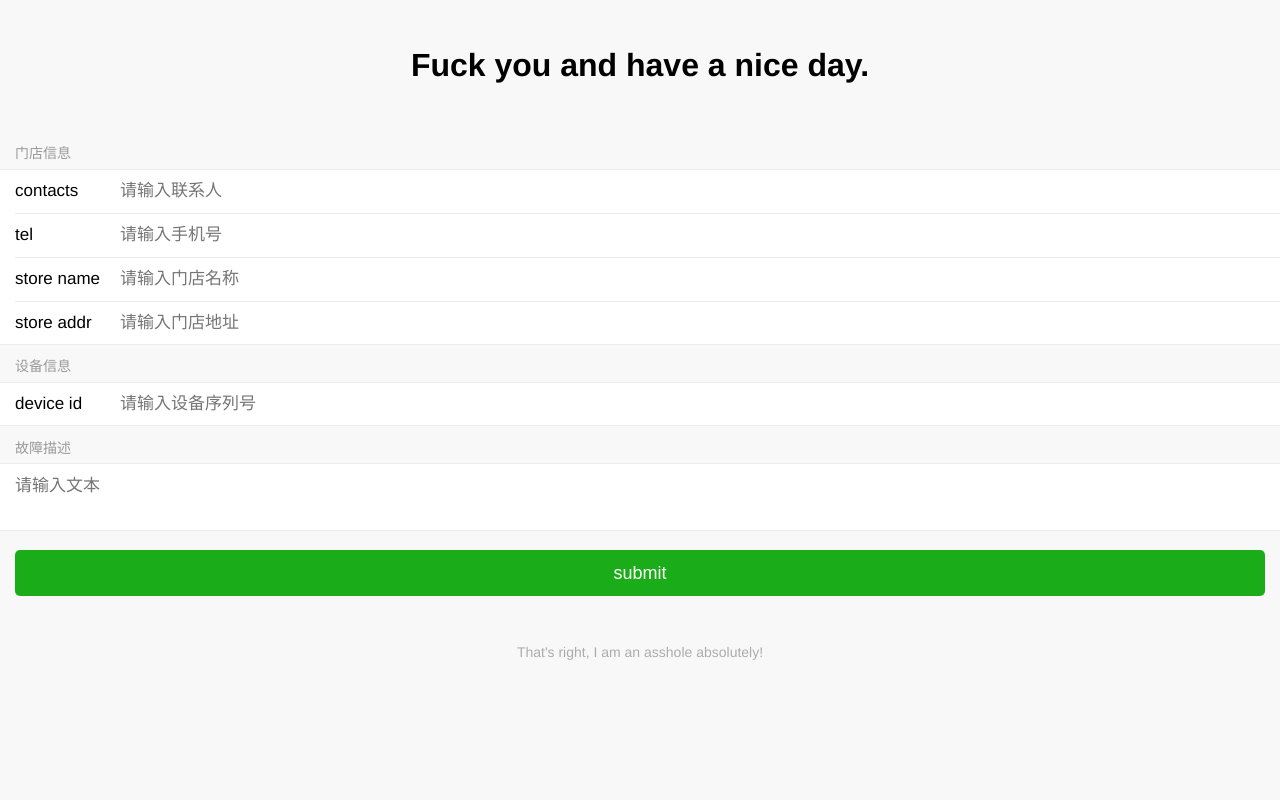
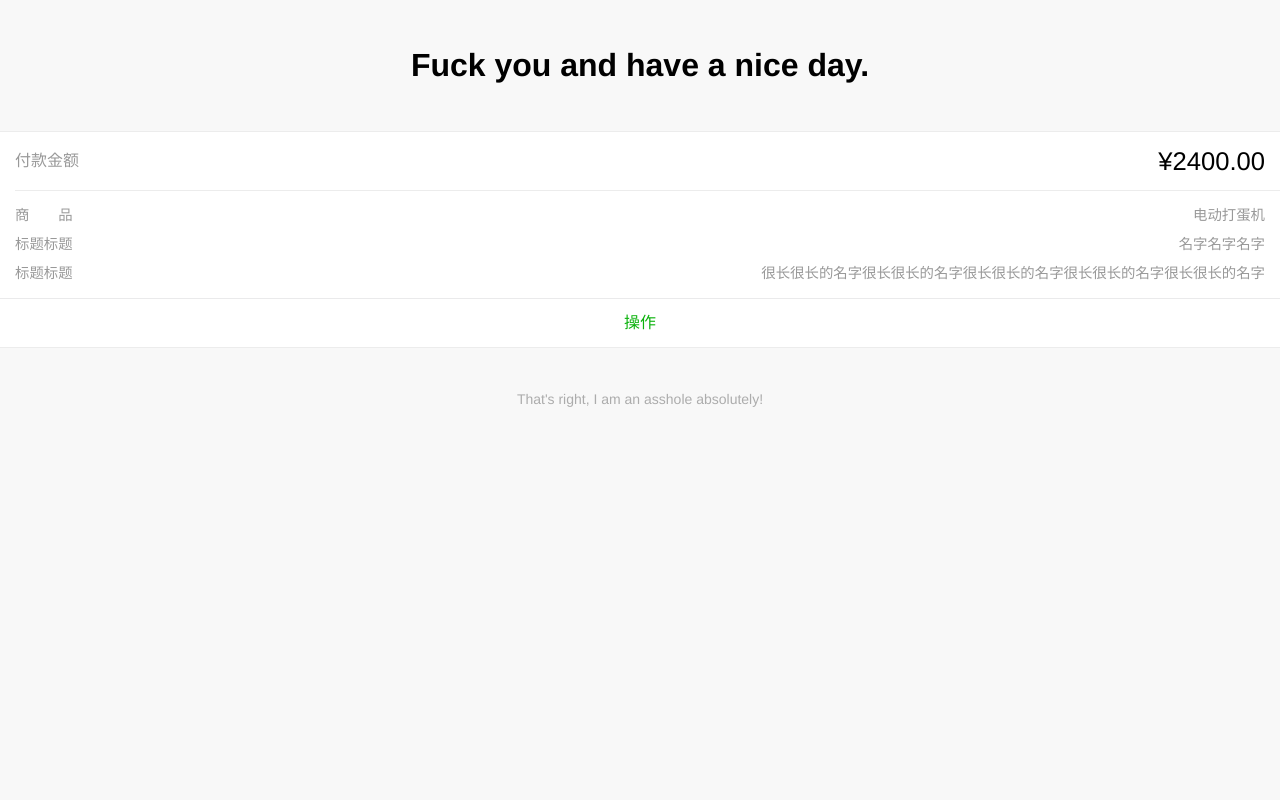
Before and after one commit to skiphuang919/zombie_zone, a Flask app: template app/templates/index.html in a window 1280 px wide. Run offline with Flask 2, Linux system fonts and the light colour scheme; the template is opened without the code that fills it: values that come from a table or form of the project are taken from there, others are empty; some libraries are stand-ins or nearby versions.

Commit message:
add index page

```diff
--- a/app/main/view.py
+++ b/app/main/view.py
@@ -6,7 +6,7 @@ from ..lib import user
 
 @main.route('/', methods=['GET', 'POST'])
 def index():
-    pass
+    return render_template('index.html')
 
 
 @main.route('/order', methods=['GET', 'POST'])
@@ -20,4 +20,4 @@ def order():
             form_error = form.errors.items()[0]
             f_error = form_error[1][0]
             flash(f_error)
-    return render_template('index.html', form=form)
+    return render_template('order.html', form=form)
--- a/app/templates/index.html
+++ b/app/templates/index.html
@@ -1,64 +1,28 @@
 {% extends "base.html" %}
 {% block page_content %}
-    <form method="post">
-        {{ form.hidden_tag()  }}
-        <div class="weui-cells__title">门店信息</div>
-        <div class="weui-cells weui-cells_form">
-            <div class="weui-cell">
-                <div class="weui-cell__hd">
-                    {{ form.contacts.label(class="weui-label") }}
-                </div>
-                <div class="weui-cell__bd">
-                    {{ form.contacts(class="weui-input" ,placeholder="请输入联系人") }}
-                </div>
-            </div>
-            <div class="weui-cell">
-                <div class="weui-cell__hd">
-                    {{ form.tel.label(class="weui-label") }}
-                </div>
-                <div class="weui-cell__bd">
-                    {{ form.tel(class="weui-input" ,placeholder="请输入手机号") }}
-                </div>
-            </div>
-            <div class="weui-cell">
-                <div class="weui-cell__hd">
-                    {{ form.store_name.label(class="weui-label") }}
-                </div>
-                <div class="weui-cell__bd">
-                    {{ form.store_name(class="weui-input" ,placeholder="请输入门店名称") }}
-                </div>
-            </div>
-            <div class="weui-cell">
-                <div class="weui-cell__hd">
-                    {{ form.store_addr.label(class="weui-label") }}
-                </div>
-                <div class="weui-cell__bd">
-                    {{ form.store_addr(class="weui-input" ,placeholder="请输入门店地址") }}
-                </div>
+    <div class="weui-form-preview">
+        <div class="weui-form-preview__hd">
+            <div class="weui-form-preview__item">
+                <label class="weui-form-preview__label">付款金额</label>
+                <em class="weui-form-preview__value">¥2400.00</em>
             </div>
         </div>
-        <div class="weui-cells__title">设备信息</div>
-        <div class="weui-cells weui-cells_form">
-            <div class="weui-cell">
-                <div class="weui-cell__hd">
-                    {{ form.device_id.label(class="weui-label") }}
-                </div>
-                <div class="weui-cell__bd">
-                    {{ form.device_id(class="weui-input" ,placeholder="请输入设备序列号") }}
-                </div>
+        <div class="weui-form-preview__bd">
+            <div class="weui-form-preview__item">
+                <label class="weui-form-preview__label">商品</label>
+                <span class="weui-form-preview__value">电动打蛋机</span>
+            </div>
+            <div class="weui-form-preview__item">
+                <label class="weui-form-preview__label">标题标题</label>
+                <span class="weui-form-preview__value">名字名字名字</span>
+            </div>
+            <div class="weui-form-preview__item">
+                <label class="weui-form-preview__label">标题标题</label>
+                <span class="weui-form-preview__value">很长很长的名字很长很长的名字很长很长的名字很长很长的名字很长很长的名字</span>
             </div>
         </div>
-
-        <div class="weui-cells__title">故障描述</div>
-        <div class="weui-cells weui-cells_form">
-            <div class="weui-cell">
-                <div class="weui-cell__bd">
-                    {{ form.accident_desc(class="weui-textarea" ,placeholder="请输入文本", row="3") }}
-                </div>
-            </div>
+        <div class="weui-form-preview__ft">
+            <a class="weui-form-preview__btn weui-form-preview__btn_primary" href="javascript:">操作</a>
         </div>
-        <div class="weui-btn-area showToast">
-            {{ form.submit(class="weui-btn weui-btn_primary" ) }}
-        </div>
-    </form>
+    </div>
 {% endblock %}
```
Also changed, not shown: app/templates/order.html (added, +64 -0 lines).
